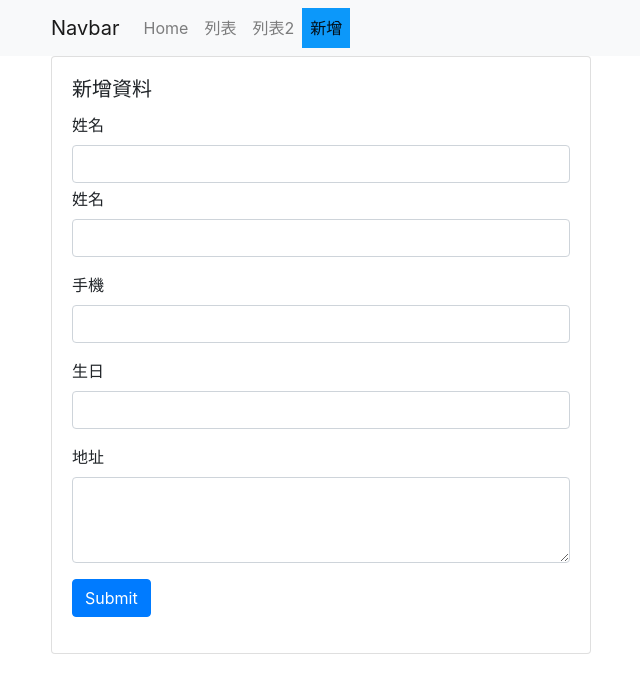
After one commit to kevin820422/Mytest, a PHP site: page /data_insert.php in a window 1280 px wide. The commit adds this page. Shown: the top 693 px of the page, without its empty margins (34-674 px from the left). Run offline with PHP 8.4, Linux system fonts and the light colour scheme; some libraries are stand-ins or nearby versions.

Commit message:
0308school

```diff
--- a/__navbar.php
+++ b/__navbar.php
@@ -1,6 +1,6 @@
 <style>
 .active{
-    background-color: #e0d011;
+    background-color: #0C98FA;
 }
 
 </style>
@@ -22,7 +22,7 @@
                 <li class="nav-item <?=$page_name=='data_list' ? 'active':'' ?>">
                     <a class="nav-link" href="data_list.php">列表</a>
                 </li>
-                <li class="nav-item <?=$page_name=='data_list' ? 'active':'' ?>">
+                <li class="nav-item <?=$page_name=='data_list2' ? 'active':'' ?>">
                     <a class="nav-link" href="data_list2.php">列表2</a>
                 </li>
                 <li class="nav-item <?=$page_name=='data_insert' ? 'active':'' ?>">
--- /dev/null
+++ b/data_insert.php
@@ -0,0 +1,89 @@
+<?php
+require __DIR__ . '/__connect_db.php';
+$page_name = 'data_insert';
+
+if (isset($_POST['checkme'])) {
+    //標準做法 prepare
+    $sql = "INSERT INTO `address_book`(
+        `name`, `email`, `mobile`, `birthday`, `address`
+        ) VALUES (
+          ?, ?, ?, ?, ?
+        )";
+    //將值填進去，還未執行
+    $stmt = $pdo->prepare($sql);
+
+    //執行
+    $stmt->execute([
+        $_POST['name'],
+        $_POST['email'],
+        $_POST['mobile'],
+        $_POST['birthday'],
+        $_POST['address'],
+    ]);
+    /*
+    $sql = sprintf(
+        " INSERT INTO `address_book`(
+        `name`,`email`,`mobile`,`birthday`,`address`
+    ) VALUES(
+        '%s','%s','%s','%s','%s'
+     )",
+        $_POST['name'],
+        $_POST['email'],
+        $_POST['mobile'],
+        $_POST['birthday'],
+        $_POST['address']
+    );
+    // echo $sql; exit; // 測試 SQL 長什麼樣子
+
+    $stmt = $pdo->query($sql);
+    */
+}
+?>
+
+
+<?php include __DIR__ . '/__html_head.php'; ?>
+<?php include __DIR__ . '/__navbar.php'; ?>
+
+<div class="container">
+    <div class="row">
+        <div class="col-lg-6">
+            <div class="card">
+                <div class="card-body">
+                    <h5 class="card-title">新增資料<?=isset($stmt)?"{$stmt->rowCount()}筆":''?></h5>
+
+                    <form method="post">
+                        <div class="form-group">
+                            <input type="hidden" name="checkme" value="check123">
+                            <label for="name">姓名</label>
+                            <input type="text" class="form-control" id="name" name="name" placeholder="">
+                            <small id="nameHelp" class="form-text text-muted"></small>
+                            <div class="form-group">
+                                <label for="email">姓名</label>
+                                <input type="text" class="form-control" id="name" name="email" placeholder="">
+                                <small id="emailHelp" class="form-text text-muted"></small>
+                            </div>
+                            <div class="form-group">
+                                <label for="mobile">手機</label>
+                                <input type="text" class="form-control" id="mobile" name="mobile" placeholder="">
+                                <small id="mobileHelp" class="form-text text-muted"></small>
+                            </div>
+                            <div class="form-group">
+                                <label for="birthday">生日</label>
+                                <input type="text" class="form-control" id="birthday" name="birthday" placeholder="">
+                                <small id="birthdayHelp" class="form-text text-muted"></small>
+                            </div>
+                            <div class="form-group">
+                                <label for="address">地址</label>
+                                <textarea class="form-control" id="address" name="address" cols="30" rows="3"></textarea>
+                                <small id="addressHelp" class="form-text text-muted"></small>
+                            </div>
+
+                            <button type="submit" class="btn btn-primary">Submit</button>
+                        </div>
+                    </form>
+                </div>
+            </div>
+        </div>
+    </div>
+</div>
+<?php include __DIR__ . '/__html_foot.php';  ?>
```
Also changed, not shown: a20190308_01_promise.html (added, +52 -0 lines), data_list.php (+6 -2 lines), data_list2.php (+50 -11 lines), fake_insert_data.php (added, +28 -0 lines), myPractice/select_form.php (added, +40 -0 lines), myPractice/變動常數參數列.php (added, +12 -0 lines).
